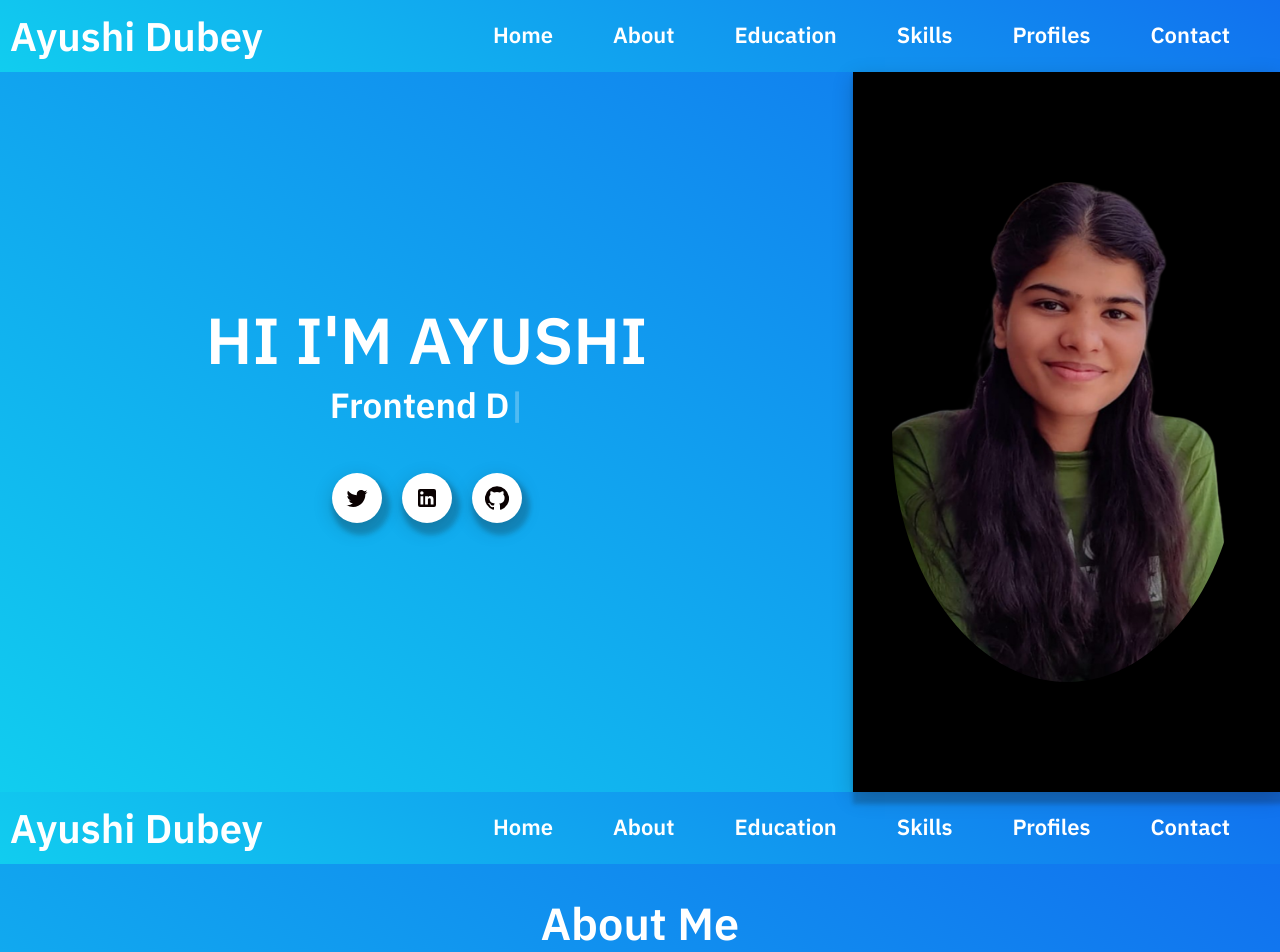
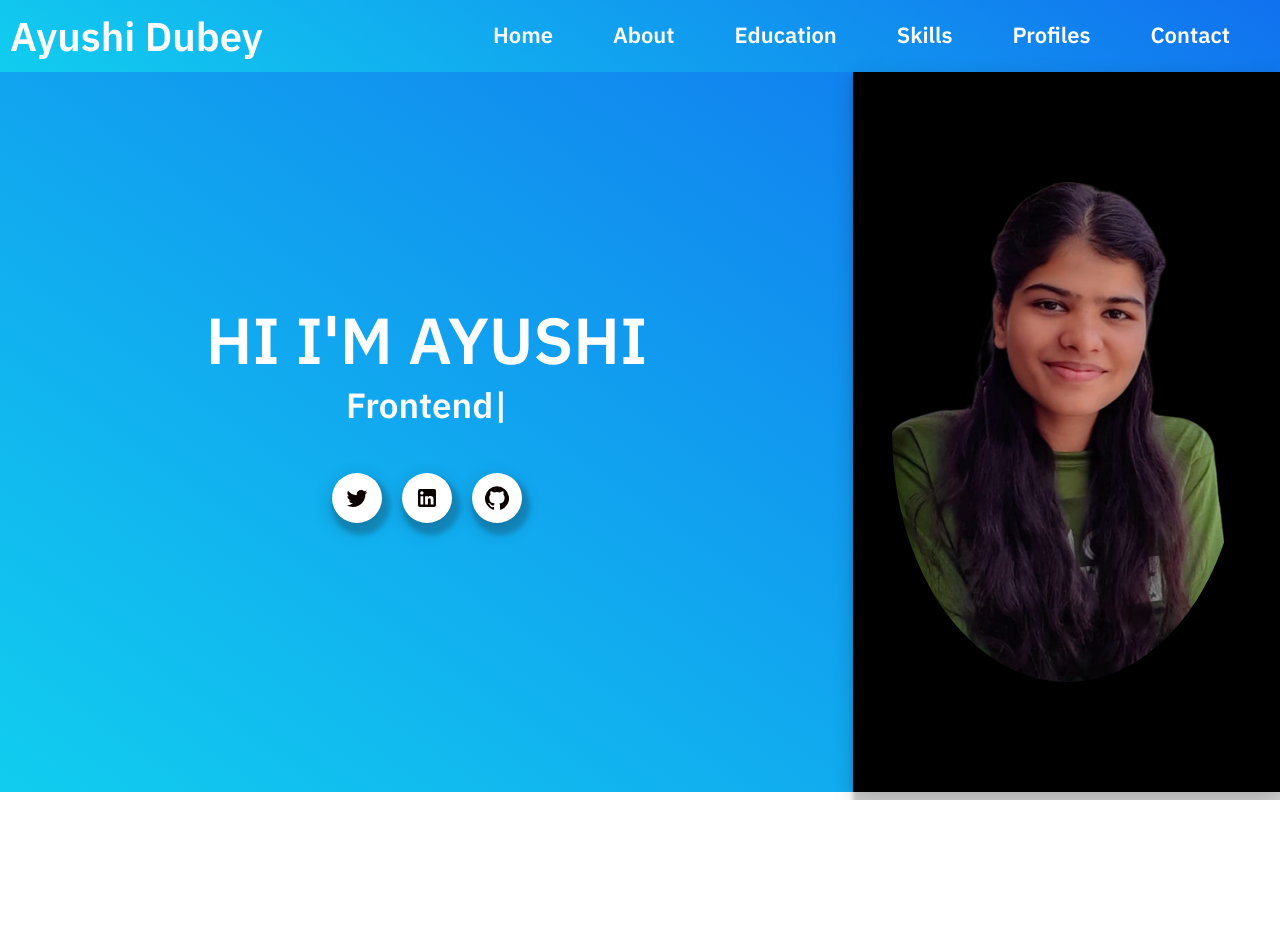
Before and after one commit to ayushid549/Portfolio, a React (Create React App) app: page / in a window 1280 px wide. Shown: the top 952 px of the page. After the commit the page ends 800 px from the top, so only its background shows below. Built offline with nearby package versions, Linux system fonts and the light colour scheme.

Commit message:
commit me

```diff
--- a/src/App.js
+++ b/src/App.js
@@ -22,7 +22,7 @@ const App = () => {
         <Route exact={true} path="/Contact" element={<Contact/>} />
         <Route exact={true} path="/Footer" element={<Footer/>} />
       </Routes>
-    <AboutMe/>
+
 
     </>
   );
```
